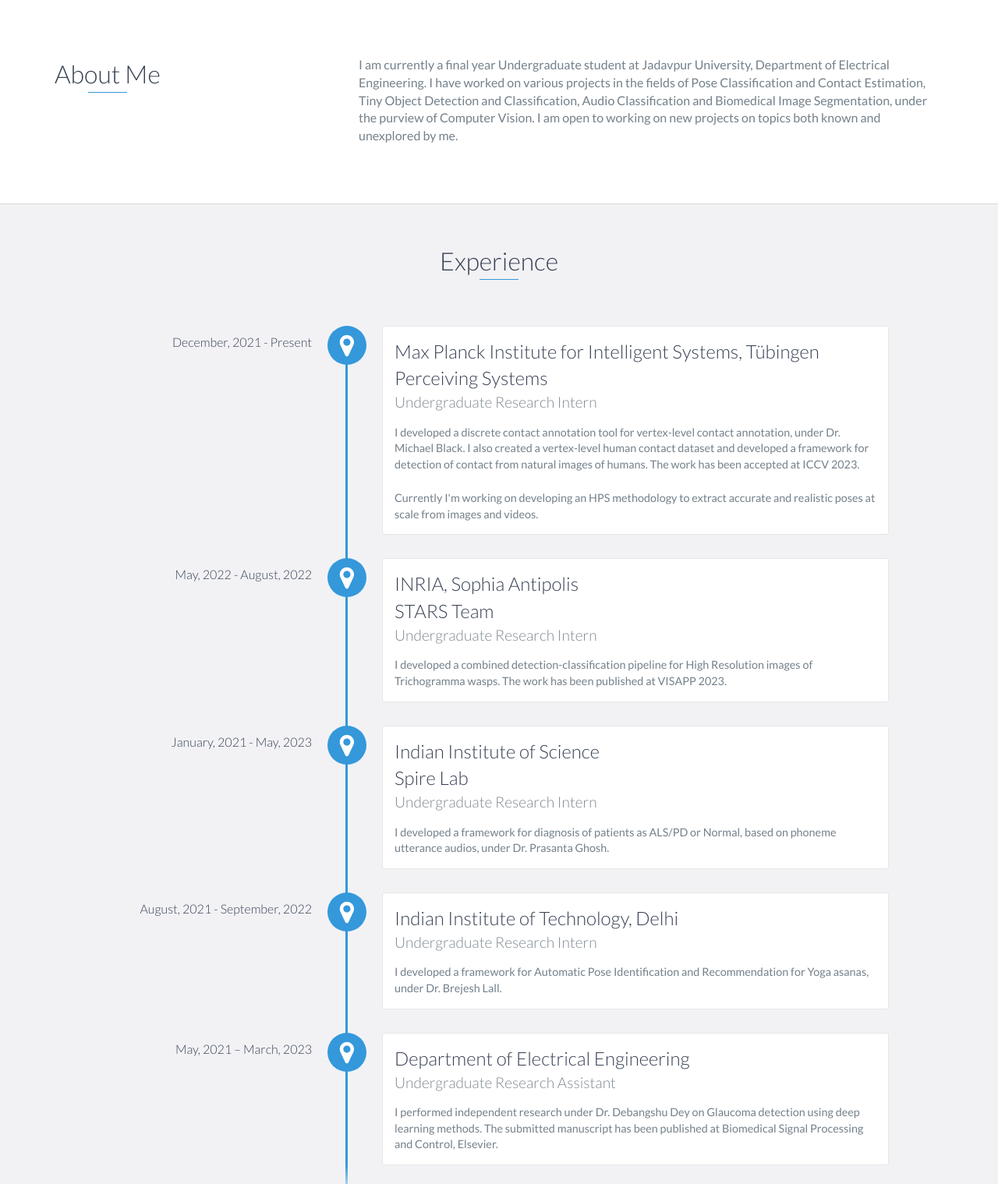
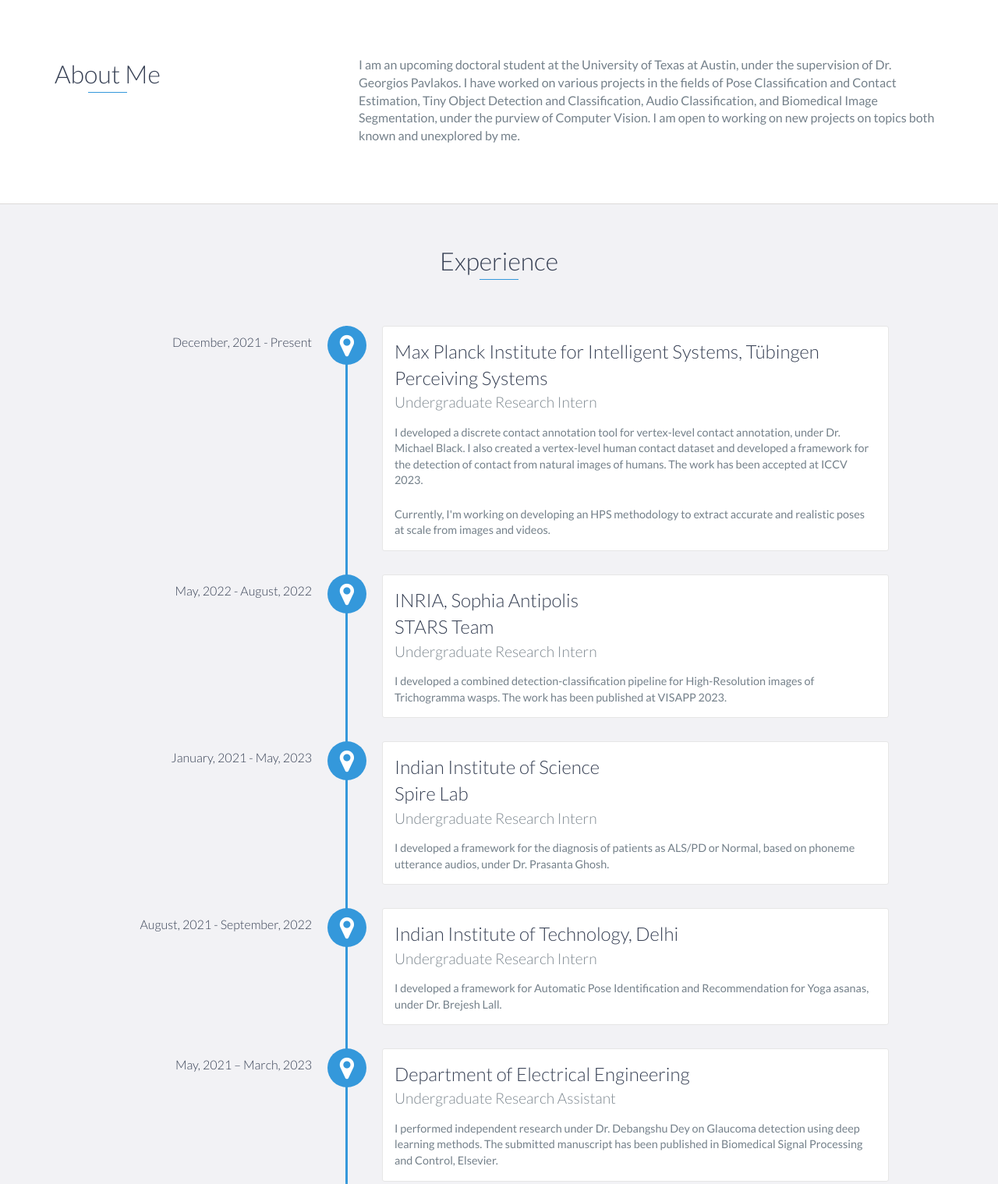
Before and after one commit to ac5113/ac5113.github.io, a website: page index.html in a window 1280 px wide. Shown: the part 1265-2784 px from the top of the page at 78% size. Drawn offline with nearby package versions, Linux system fonts and the light colour scheme.

Commit message:
Updated email and about

```diff
--- a/index.html
+++ b/index.html
@@ -63,7 +63,7 @@
                 <br>
             </div>
             <br>
-            <a href="mailto:acalphabeta13@gmail.com" class="btn-rounded-white">Email</a>
+            <a href="mailto:agnivc@cs.utexas.edu" class="btn-rounded-white">Email</a>
             <a href="https://scholar.google.com/citations?user=C69lK0gAAAAJ&hl=en" class="btn-rounded-white">gScholar</a>
             <a href="https://github.com/ac5113" class="btn-rounded-white">GitHub</a>
             <a href="http://www.linkedin.com/in/JohnDoe13" class="btn-rounded-white">LinkedIn</a>
@@ -104,8 +104,8 @@
                 </div>
                 <div class="col-md-8">
                     <p>
-                        I am currently a final year Undergraduate student at Jadavpur University, Department of Electrical Engineering.
-                        I have worked on various projects in the fields of Pose Classification and Contact Estimation, Tiny Object Detection and Classification, Audio Classification and Biomedical Image Segmentation, under the purview of Computer Vision.
+                        I am an upcoming doctoral student at the University of Texas at Austin, under the supervision of <href=https://geopavlakos.github.io/>Dr. Georgios Pavlakos</href>.
+                        I have worked on various projects in the fields of Pose Classification and Contact Estimation, Tiny Object Detection and Classification, Audio Classification, and Biomedical Image Segmentation, under the purview of Computer Vision.
                         I am open to working on new projects on topics both known and unexplored by me.
                     </p>
                 </div>
@@ -184,12 +184,12 @@
                 <h4>Undergraduate Research Intern</h4>
                 <p>
                     I developed a discrete contact annotation tool for vertex-level contact annotation, under Dr. Michael Black.
-                    I also created a vertex-level human contact dataset and developed a framework for detection of contact from natural images of humans.
+                    I also created a vertex-level human contact dataset and developed a framework for the detection of contact from natural images of humans.
                     The work has been accepted at ICCV 2023.
                 </p>
                 <br>
                 <p>
-                    Currently I'm working on developing an HPS methodology to extract accurate and realistic poses at scale from images and videos.
+                    Currently, I'm working on developing an HPS methodology to extract accurate and realistic poses at scale from images and videos.
                 </p>
             </div>
 
@@ -199,7 +199,7 @@
                 <h3>STARS Team</h3>
                 <h4>Undergraduate Research Intern</h4>
                 <p>
-                    I developed a combined detection-classification pipeline for High Resolution images of Trichogramma wasps.
+                    I developed a combined detection-classification pipeline for High-Resolution images of Trichogramma wasps.
                     The work has been published at VISAPP 2023.
                 </p>
             </div>
@@ -210,7 +210,7 @@
                 <h3>Spire Lab</h3>
                 <h4>Undergraduate Research Intern</h4>
                 <p>
-                    I developed a framework for diagnosis of patients as ALS/PD or Normal, based on phoneme utterance audios, under Dr. Prasanta Ghosh.
+                    I developed a framework for the diagnosis of patients as ALS/PD or Normal, based on phoneme utterance audios, under Dr. Prasanta Ghosh.
                 </p>
             </div>
 
@@ -227,7 +227,7 @@
                 <h4>Undergraduate Research Assistant</h4>
                 <p>
                     I performed independent research under Dr. Debangshu Dey on Glaucoma detection using deep learning methods.
-                    The submitted manuscript has been published at Biomedical Signal Processing and Control, Elsevier.
+                    The submitted manuscript has been published in Biomedical Signal Processing and Control, Elsevier.
                 </p>
             </div>
         </div>
@@ -416,7 +416,7 @@
                             <a href="https://github.com/ac5113" target="_blank"><i class="fa fa-github" aria-hidden="true"></i></a>
                         </li>
                         <li>
-                            <a href="mailto:acalphabeta13@gmail.com" target="_blank"><i class="fa fa-regular fa-envelope" aria-hidden="true"></i></a>
+                            <a href="mailto:agnivc@cs.utexas.edu" target="_blank"><i class="fa fa-regular fa-envelope" aria-hidden="true"></i></a>
                         </li>
                         <li>
                             <a href="http://www.linkedin.com/in/JohnDoe13" target="_blank"><i class="fa fa-linkedin" aria-hidden="true"></i></a>
```
